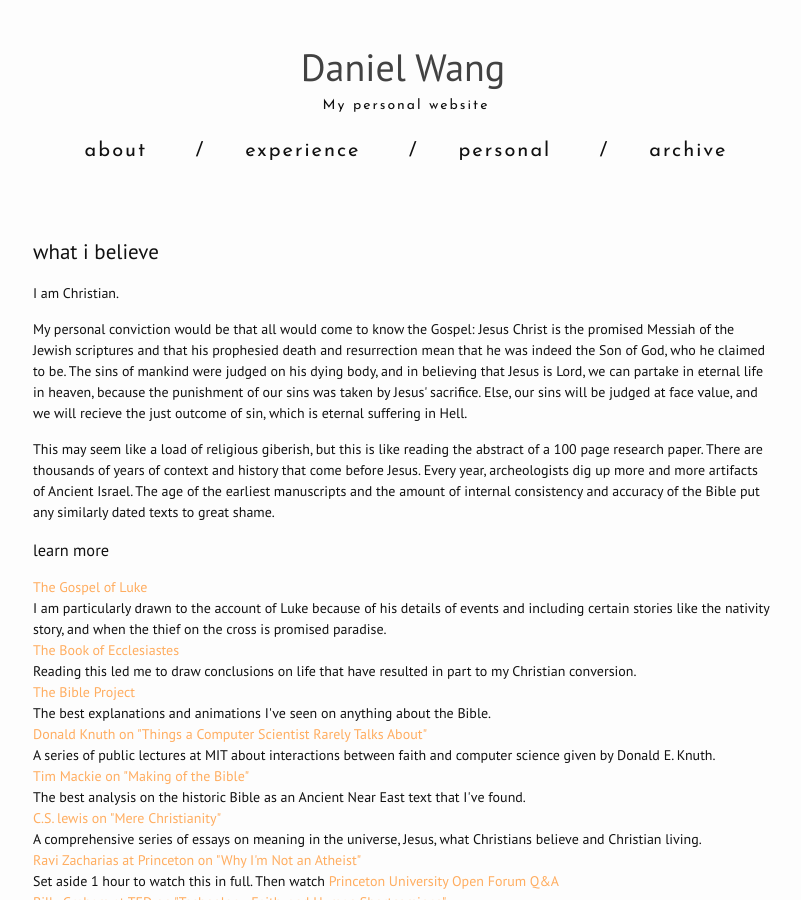
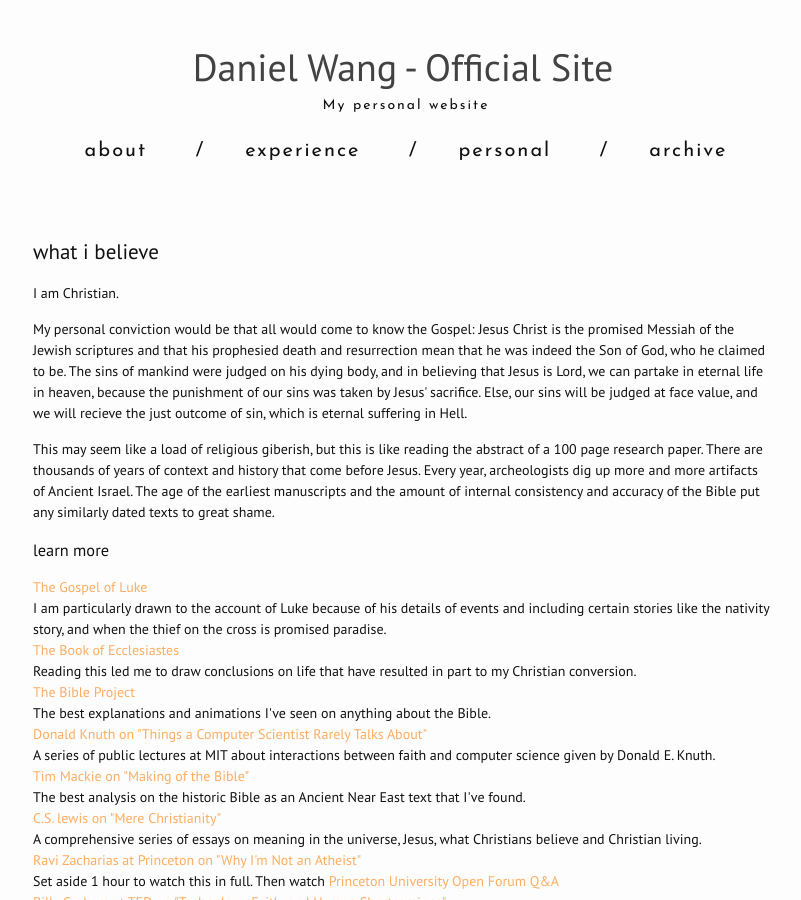
Before and after one commit to Daniel-Wang/website, a Jekyll site: the page built from personal.html, in a window 1280 px wide and 900 px high. Shown: the whole window, without its empty margins (237-1038 px from the left). Built offline with Jekyll 4.4.1, drawn with Linux system fonts in a browser that asks for light colours; nearby versions of some CDN libraries; some of the changed text lies outside the part shown.

Commit message:
Change website title

```diff
--- a/_config.yml
+++ b/_config.yml
@@ -6,7 +6,7 @@
 # 'jekyll serve'. If you change this file, please restart the server process.
 
 # Site settings
-title: Daniel Wang
+title: Daniel Wang - Official Site
 email:
 description: My personal website
 baseurl: "" # the subpath of your site, e.g. /blog
--- a/personal.html
+++ b/personal.html
@@ -91,7 +91,7 @@ permalink: /personal/
   <p> I don't want to label anyone to a specfic thing, but this is to organize what their work is in general. </p>
 
   <ul>
-    <li> <a href="https://csclub.uwaterloo.ca/~r226li/">Yash Mathur</a> coder. </li>
+    <li> <a href="http://yashmathur.me/">Yash Mathur</a> coder. </li>
     <li> <a href="https://www.mnafees.me/">Nafees</a> coder. </li>
     <li> <a href="https://archerzhang.me/">Archer Zhang</a> coder. </li>
 
```
